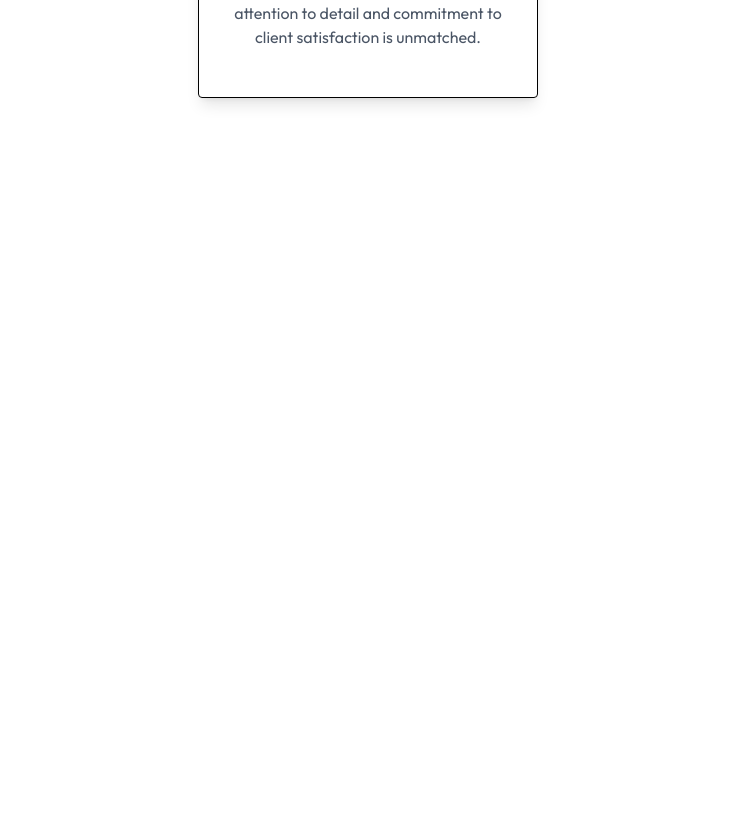
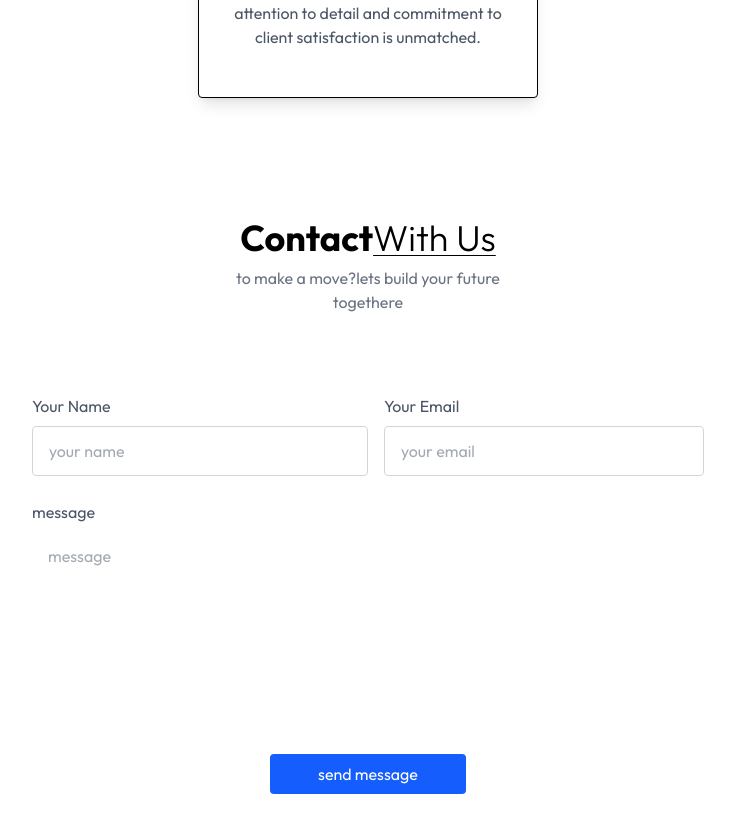
Before and after one commit to yohanis-Tasfa/yoni-real-state, a React (Vite) app: page / in a window 1280 px wide. Shown: the part 3360-4192 px from the top of the page, without its empty margins (272-1007 px from the left). Before the commit the page ends 3498 px from the top, so only its background shows below. Built offline with nearby package versions, Linux system fonts and the light colour scheme.

Commit message:
contact us page added

```diff
--- a/src/App.jsx
+++ b/src/App.jsx
@@ -3,6 +3,7 @@
 import About from "./components/About";
 import Projects from "./components/Projects";
 import Testimonails from "./components/Testimonails";
+import Contact from "./components/Contact";
 
 function App() {
   return (
@@ -11,6 +12,7 @@
       <About />
       <Projects />
       <Testimonails />
+      <Contact />
     </div>
   );
 }
--- /dev/null
+++ b/src/components/Contact.jsx
@@ -0,0 +1,88 @@
+import React from "react";
+
+const Contact = () => {
+  const [result, setResult] = React.useState("");
+
+  const onSubmit = async (event) => {
+    event.preventDefault();
+    setResult("Sending....");
+    const formData = new FormData(event.target);
+
+    formData.append("access_key", "87e29567-f3dc-4bb0-864b-ae8acf44f584");
+
+    const response = await fetch("https://api.web3forms.com/submit", {
+      method: "POST",
+      body: formData,
+    });
+
+    const data = await response.json();
+
+    if (data.success) {
+      setResult("");
+      alert("Form Submitted Successfully");
+      event.target.reset();
+    } else {
+      console.log("Error", data);
+      alert(data.message);
+      setResult("");
+    }
+  };
+
+  return (
+    <div
+      className="text-center p-6 py-20 lg:px-32 w-full overflow-hidden"
+      id="Contact"
+    >
+      <h1 className="text-2xl sm:text-4xl font-bold mb-2 text-center">
+        Contact
+        <span className="underline underline-offset-4 decoration-1 under font-light">
+          With Us
+        </span>
+      </h1>
+      <p className="text-center text-gray-500 mb-12 max-w-80 mx-auto">
+        to make a move?lets build your future togethere
+      </p>
+      <form
+        onSubmit={onSubmit}
+        className="max-w-2xl mx-auto text-gray-600 pt-8"
+      >
+        <div className="flex flex-wrap">
+          <div className="w-full md:w-1/2 text-left">
+            Your Name
+            <input
+              className="w-full border border-gray-300 rounded py-3 px-4 mt-2"
+              type="text"
+              name="Name"
+              placeholder="your name"
+              required
+            />
+          </div>
+          <div className="w-full md:w-1/2 text-left md:pl-4">
+            Your Email
+            <input
+              className="w-full border border-gray-300 rounded py-3 px-4 mt-2"
+              type="email"
+              name="Email"
+              placeholder="your email"
+              required
+            />
+          </div>
+        </div>
+        <div className="my-6 text-left">
+          message
+          <textarea
+            className="w-full border-gray-300 rounded py-3 px-4 mt-2 h-48 resize-none"
+            name="Message"
+            placeholder="message"
+            required
+          ></textarea>
+        </div>
+        <button className="bg-blue-600 text-white py-2 px-12 mb-10 rounded cursor-pointer">
+          {result ? result : "send message"}
+        </button>
+      </form>
+    </div>
+  );
+};
+
+export default Contact;
--- a/src/components/Testimonails.jsx
+++ b/src/components/Testimonails.jsx
@@ -8,7 +8,7 @@
       className="container mx-auto py-10 lg:px-32 w-full overflow-hidden"
     >
       <h1 className="text-2xl sm:text-4xl font-bold mb-2 text-center">
-        Customer{" "}
+        Customer
         <span className="underline underline-offset-4 decoration-1 under font-light">
           Testimonails
         </span>
```
